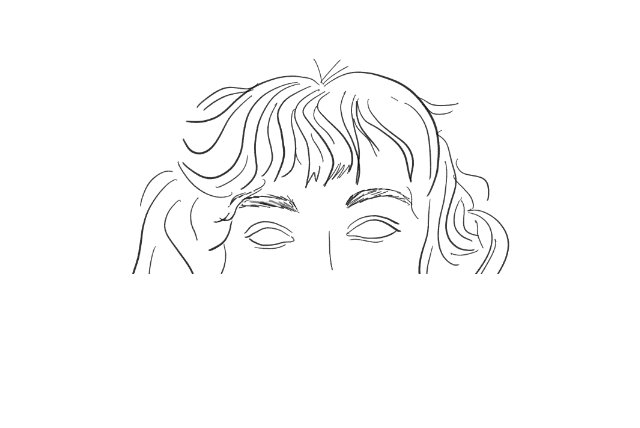
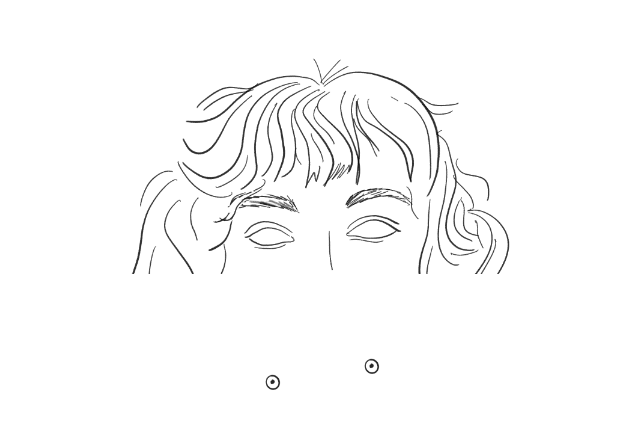
Before and after one commit to Goodiethuthu/face-tracker, a plain HTML site: page index.html in a window 1280 px wide. Shown: the part 154-582 px from the top of the page, 321-961 px from the left. Drawn offline with Linux system fonts and the light colour scheme.

Commit message:
Update index.html

```diff
--- a/index.html
+++ b/index.html
@@ -20,7 +20,7 @@ body {
   height: 400px;
 }
 
-/* Face overlay on top of eyes */
+/* Face overlay on top */
 .face-overlay {
   width: 100%;
   display: block;
@@ -38,9 +38,9 @@ body {
   z-index: 2;
 }
 
-/* Eye positions inside the container */
-.left-eye { top: 130px; left: 110px; }
-.right-eye { top: 130px; left: 230px; }
+/* Eye positions exactly aligned with transparent sockets */
+.left-eye { top: 306px; left: 123px; }
+.right-eye { top: 290px; left: 222px; }
 
 /* Pupils inside eyes */
 .pupil {
@@ -77,7 +77,7 @@ document.addEventListener("mousemove", (e) => {
     const dx = e.clientX - centerX;
     const dy = e.clientY - centerY;
     const angle = Math.atan2(dy, dx);
-    const maxMove = rect.width * 0.25; // px, movement radius
+    const maxMove = rect.width * 0.25; // movement radius
     pupil.style.transform = `translate(${Math.cos(angle) * maxMove}px, ${Math.sin(angle) * maxMove}px)`;
   });
 });
```
